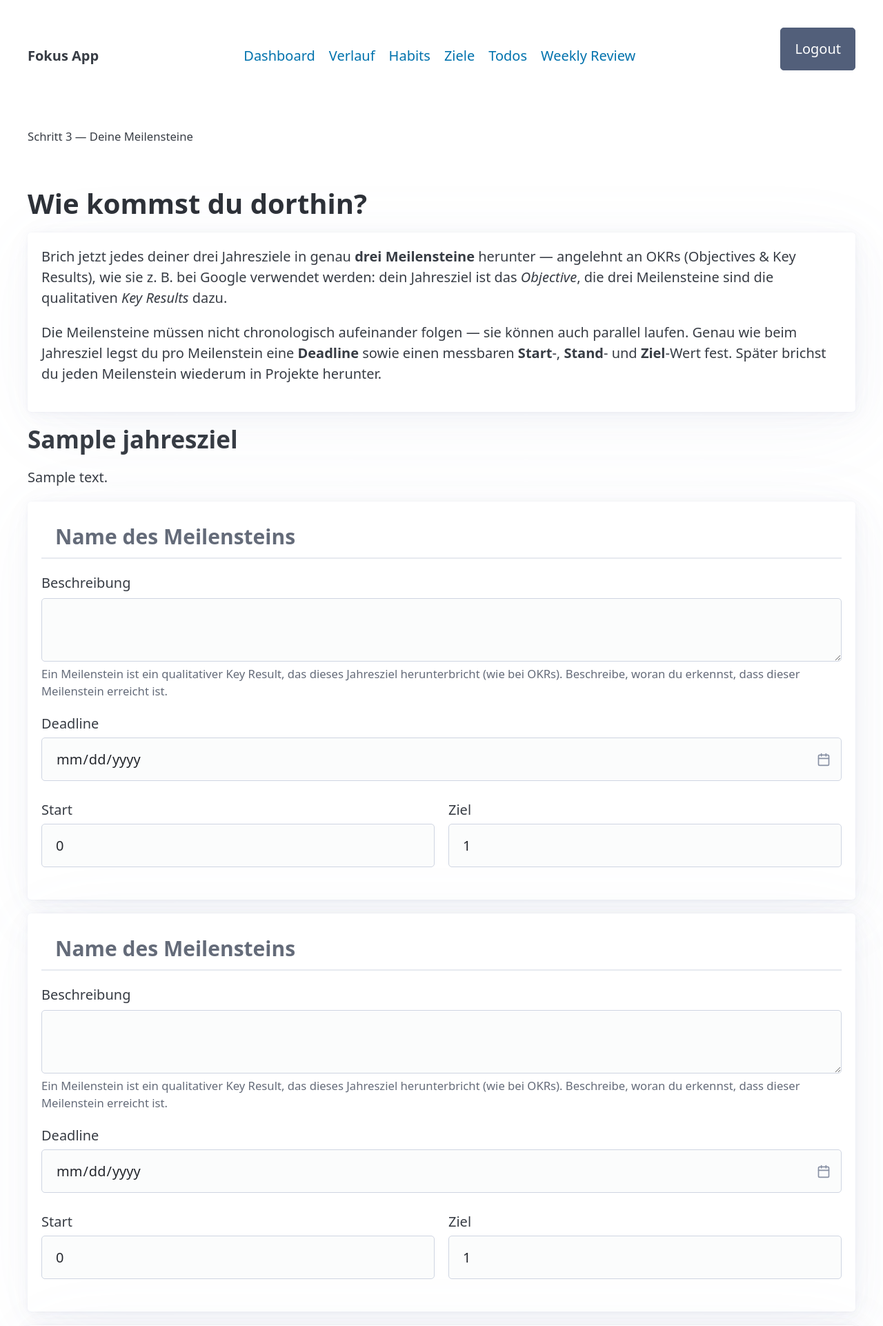
After one commit to clippy8/fokus-app, a Django app: page /accounts/onboarding/meilensteine/ in a window 1280 px wide. The commit adds this page. Shown: the top 1922 px of the page at 69% size. Run offline with Django 5.2, Linux system fonts and the light colour scheme; a user stored in the database is signed in; tables that the repository leaves empty hold one stand-in row (values such as "Sample post"); some libraries are stand-ins or nearby versions.

Commit message:
Add onboarding step for the 9 OKR-style Meilensteine (3 per Jahresziel)
Neuer Onboarding-Schritt nach den Jahreszielen: pro Ziel werden genau drei
Meilensteine definiert (insgesamt 9) — angelehnt an OKRs (Objectives &
Key Results), nicht notwendigerweise chronologisch.

Meilenstein wurde dafür wie Jahresziel um eine quantitative Verfolgung
erweitert: Name, Beschreibung, Deadline, Status (On Track/Off Track/
Not Started/At Risk), Start-/Stand-/Zielwert mit berechnetem Fortschritt.
Ersetzt die bisherige rein projektbasierte Fortschrittsberechnung. Die
Zuordnung zu Jahresziel und die Verbindung zu Projekten bleibt wie zuvor
bestehen.

Die goals-Migration wurde erneut frisch erzeugt (weiterhin kein
produktiver Datenbestand).

Co-Authored-By: Claude Sonnet 5 <noreply@anthropic.com>

```diff
--- /dev/null
+++ b/apps/accounts/templates/accounts/onboarding_meilensteine.html
@@ -0,0 +1,68 @@
+{% extends "base.html" %}
+
+{% block title %}Deine Meilensteine — Fokus App{% endblock %}
+
+{% block content %}
+<p><small>Schritt 3 — Deine Meilensteine</small></p>
+<h1>Wie kommst du dorthin?</h1>
+
+<article>
+    <p>
+        Brich jetzt jedes deiner drei Jahresziele in genau <strong>drei Meilensteine</strong> herunter —
+        angelehnt an OKRs (Objectives &amp; Key Results), wie sie z. B. bei Google verwendet werden: dein
+        Jahresziel ist das <em>Objective</em>, die drei Meilensteine sind die qualitativen <em>Key
+        Results</em> dazu.
+    </p>
+    <p>
+        Die Meilensteine müssen nicht chronologisch aufeinander folgen — sie können auch parallel
+        laufen. Genau wie beim Jahresziel legst du pro Meilenstein eine <strong>Deadline</strong> sowie
+        einen messbaren <strong>Start</strong>-, <strong>Stand</strong>- und <strong>Ziel</strong>-Wert
+        fest. Später brichst du jeden Meilenstein wiederum in Projekte herunter.
+    </p>
+</article>
+
+<form method="post">
+    {% csrf_token %}
+    {% for section in sections %}
+        <section>
+            <h2>{{ section.ziel.title }}</h2>
+            <p>{{ section.ziel.description }}</p>
+
+            {{ section.formset.management_form }}
+            {% if section.formset.non_form_errors %}
+                <p style="color: var(--pico-del-color);">{{ section.formset.non_form_errors|join:", " }}</p>
+            {% endif %}
+
+            {% for form in section.formset %}
+                <article>
+                    {% if form.non_field_errors %}
+                        <p style="color: var(--pico-del-color);">{{ form.non_field_errors|join:", " }}</p>
+                    {% endif %}
+
+                    {{ form.title }}
+                    {% if form.title.errors %}
+                        <p style="color: var(--pico-del-color);">{{ form.title.errors|join:", " }}</p>
+                    {% endif %}
+
+                    <label for="{{ form.description.id_for_label }}">{{ form.description.label }}</label>
+                    {{ form.description }}
+                    {% if form.description.help_text %}<small>{{ form.description.help_text }}</small>{% endif %}
+                    {{ form.description.errors }}
+
+                    <div class="grid">
+                        <label for="{{ form.deadline.id_for_label }}">{{ form.deadline.label }}{{ form.deadline }}</label>
+                    </div>
+                    {{ form.deadline.errors }}
+
+                    <div class="grid">
+                        <label for="{{ form.start_value.id_for_label }}">{{ form.start_value.label }}{{ form.start_value }}</label>
+                        <label for="{{ form.target_value.id_for_label }}">{{ form.target_value.label }}{{ form.target_value }}</label>
+                    </div>
+                    {{ form.start_value.errors }}{{ form.target_value.errors }}
+                </article>
+            {% endfor %}
+        </section>
+    {% endfor %}
+    <button type="submit">Weiter</button>
+</form>
+{% endblock %}
--- a/apps/accounts/urls.py
+++ b/apps/accounts/urls.py
@@ -8,4 +8,5 @@ urlpatterns = [
     path("register/", views.register, name="register"),
     path("onboarding/profil/", views.onboarding_profile, name="onboarding-profile"),
     path("onboarding/ziele/", views.onboarding_goals, name="onboarding-goals"),
+    path("onboarding/meilensteine/", views.onboarding_meilensteine, name="onboarding-meilensteine"),
 ]
--- a/apps/accounts/views.py
+++ b/apps/accounts/views.py
@@ -3,7 +3,7 @@ from django.contrib.auth.decorators import login_required
 from django.forms import formset_factory
 from django.shortcuts import redirect, render
 
-from apps.goals.forms import OnboardingGoalForm
+from apps.goals.forms import OnboardingGoalForm, OnboardingMeilensteinForm
 from apps.goals.models import Jahresziel
 
 from .forms import OnboardingProfileForm, RegisterForm
@@ -13,10 +13,15 @@ from .forms import OnboardingProfileForm, RegisterForm
 # last step redirects to the dashboard. Add new steps by inserting another
 # "stepN" view below and pointing the previous step's redirect at it.
 NEXT_AFTER_ONBOARDING_PROFILE = "accounts:onboarding-goals"
-NEXT_AFTER_ONBOARDING_GOALS = "dailydash:today"
+NEXT_AFTER_ONBOARDING_GOALS = "accounts:onboarding-meilensteine"
+NEXT_AFTER_ONBOARDING_MEILENSTEINE = "dailydash:today"
 
 JahreszielFormSet = formset_factory(
     OnboardingGoalForm, extra=3, min_num=3, max_num=3, validate_min=True, validate_max=True
+)
+
+MeilensteinFormSet = formset_factory(
+    OnboardingMeilensteinForm, extra=3, min_num=3, max_num=3, validate_min=True, validate_max=True
 )
 
 GOAL_TITLE_EXAMPLES = ["Sportlich werden", "Einkommen verdoppeln", "Eigene App veröffentlichen"]
@@ -77,3 +82,33 @@ def onboarding_goals(request):
         formset = JahreszielFormSet(prefix="goal")
     _apply_example_placeholders(formset)
     return render(request, "accounts/onboarding_goals.html", {"formset": formset})
+
+
+@login_required
+def onboarding_meilensteine(request):
+    jahresziele = list(Jahresziel.objects.filter(user=request.user, archived=False).order_by("id"))
+    if not jahresziele or all(ziel.meilensteine.count() >= 3 for ziel in jahresziele):
+        return redirect(NEXT_AFTER_ONBOARDING_MEILENSTEINE)
+
+    if request.method == "POST":
+        formsets = {ziel.id: MeilensteinFormSet(request.POST, prefix=f"ziel{ziel.id}") for ziel in jahresziele}
+        for ziel in jahresziele:
+            for form in formsets[ziel.id].forms:
+                form.instance.jahresziel = ziel
+        if all(formsets[ziel.id].is_valid() for ziel in jahresziele):
+            for ziel in jahresziele:
+                for form in formsets[ziel.id]:
+                    meilenstein = form.save(commit=False)
+                    meilenstein.current_value = meilenstein.start_value
+                    meilenstein.save()
+            return redirect(NEXT_AFTER_ONBOARDING_MEILENSTEINE)
+    else:
+        formsets = {ziel.id: MeilensteinFormSet(prefix=f"ziel{ziel.id}") for ziel in jahresziele}
+
+    sections = []
+    for ziel in jahresziele:
+        formset = formsets[ziel.id]
+        for form in formset.forms:
+            form.fields["title"].widget.attrs["placeholder"] = "Name des Meilensteins"
+        sections.append({"ziel": ziel, "formset": formset})
+    return render(request, "accounts/onboarding_meilensteine.html", {"sections": sections})
--- a/apps/goals/admin.py
+++ b/apps/goals/admin.py
@@ -22,7 +22,7 @@ class ProjektInline(admin.TabularInline):
 
 @admin.register(Meilenstein)
 class MeilensteinAdmin(admin.ModelAdmin):
-    list_display = ("jahresziel", "title", "status", "target_date")
+    list_display = ("jahresziel", "title", "status", "deadline")
     list_filter = ("jahresziel", "status")
     inlines = [ProjektInline]
 
--- a/apps/goals/forms.py
+++ b/apps/goals/forms.py
@@ -7,6 +7,12 @@ DATE_WIDGETS = {
     "start_date": forms.DateInput(attrs={"type": "date"}),
     "end_date": forms.DateInput(attrs={"type": "date"}),
 }
+
+
+def title_input_widget(placeholder, aria_label):
+    return forms.TextInput(
+        attrs={"class": "goal-title-input", "placeholder": placeholder, "aria-label": aria_label}
+    )
 
 
 class JahreszielForm(forms.ModelForm):
@@ -33,13 +39,7 @@ class OnboardingGoalForm(forms.ModelForm):
         model = Jahresziel
         fields = ["title", "description", "start_date", "end_date", "start_value", "target_value"]
         widgets = {
-            "title": forms.TextInput(
-                attrs={
-                    "class": "goal-title-input",
-                    "placeholder": "Titel, z. B. „Sportlich werden“",
-                    "aria-label": "Titel des Ziels",
-                }
-            ),
+            "title": title_input_widget("Titel, z. B. „Sportlich werden“", "Titel des Ziels"),
             **DATE_WIDGETS,
             "description": forms.Textarea(attrs={"rows": 2}),
         }
@@ -52,7 +52,34 @@ class OnboardingGoalForm(forms.ModelForm):
 class MeilensteinForm(forms.ModelForm):
     class Meta:
         model = Meilenstein
-        fields = ["title", "target_date"]
+        fields = [
+            "title",
+            "description",
+            "deadline",
+            "start_value",
+            "target_value",
+            "current_value",
+            "status",
+        ]
+        widgets = {
+            "deadline": forms.DateInput(attrs={"type": "date"}),
+            "description": forms.Textarea(attrs={"rows": 3}),
+        }
+
+
+class OnboardingMeilensteinForm(forms.ModelForm):
+    class Meta:
+        model = Meilenstein
+        fields = ["title", "description", "deadline", "start_value", "target_value"]
+        widgets = {
+            "title": title_input_widget("Name des Meilensteins", "Name des Meilensteins"),
+            "deadline": forms.DateInput(attrs={"type": "date"}),
+            "description": forms.Textarea(attrs={"rows": 2}),
+        }
+        labels = {
+            "start_value": "Start",
+            "target_value": "Ziel",
+        }
 
 
 class ProjektForm(forms.ModelForm):
--- a/apps/goals/models.py
+++ b/apps/goals/models.py
@@ -76,22 +76,36 @@ class Jahresziel(models.Model):
 
 
 class Meilenstein(models.Model):
-    OPEN = "open"
-    DONE = "done"
+    ON_TRACK = "on_track"
+    OFF_TRACK = "off_track"
+    NOT_STARTED = "not_started"
+    AT_RISK = "at_risk"
     STATUS_CHOICES = [
-        (OPEN, "Open"),
-        (DONE, "Done"),
+        (ON_TRACK, "On Track"),
+        (OFF_TRACK, "Off Track"),
+        (NOT_STARTED, "Not Started"),
+        (AT_RISK, "At Risk"),
     ]
 
     jahresziel = models.ForeignKey(Jahresziel, on_delete=models.CASCADE, related_name="meilensteine")
-    title = models.CharField(max_length=255)
+    title = models.CharField(max_length=255, verbose_name="Name")
+    description = models.TextField(
+        verbose_name="Beschreibung",
+        help_text=(
+            "Ein Meilenstein ist ein qualitativer Key Result, das dieses Jahresziel herunterbricht "
+            "(wie bei OKRs). Beschreibe, woran du erkennst, dass dieser Meilenstein erreicht ist."
+        ),
+    )
+    deadline = models.DateField(verbose_name="Deadline")
+    status = models.CharField(max_length=12, choices=STATUS_CHOICES, default=NOT_STARTED)
+    start_value = models.DecimalField(max_digits=12, decimal_places=2, default=0, verbose_name="Start")
+    current_value = models.DecimalField(max_digits=12, decimal_places=2, default=0, verbose_name="Stand")
+    target_value = models.DecimalField(max_digits=12, decimal_places=2, default=1, verbose_name="Ziel")
     order = models.PositiveSmallIntegerField(default=0)
-    status = models.CharField(max_length=10, choices=STATUS_CHOICES, default=OPEN)
-    target_date = models.DateField(null=True, blank=True)
     created_at = models.DateTimeField(auto_now_add=True)
 
     class Meta:
-        ordering = ["order", "id"]
+        ordering = ["deadline", "order", "id"]
 
     def __str__(self):
         return self.title
@@ -107,11 +121,11 @@ class Meilenstein(models.Model):
 
     @property
     def progress_percent(self):
-        total = self.projekte.count()
-        if not total:
-            return 0
-        done = self.projekte.filter(status=Projekt.DONE).count()
-        return round(100 * done / total)
+        span = self.target_value - self.start_value
+        if span == 0:
+            return 100 if self.current_value >= self.target_value else 0
+        raw = (self.current_value - self.start_value) / span * 100
+        return max(0, min(100, round(raw)))
 
 
 class Projekt(models.Model):
```
Also changed, not shown: apps/accounts/tests.py (+92 -4 lines), apps/goals/serializers.py (+14 -1 lines), apps/goals/templates/goals/jahresziel_list.html (+6 -3 lines), apps/goals/tests.py (+34 -14 lines), apps/goals/migrations/0001_initial.py, apps/goals/migrations/0002_alter_jahresziel_description.py (deleted).
